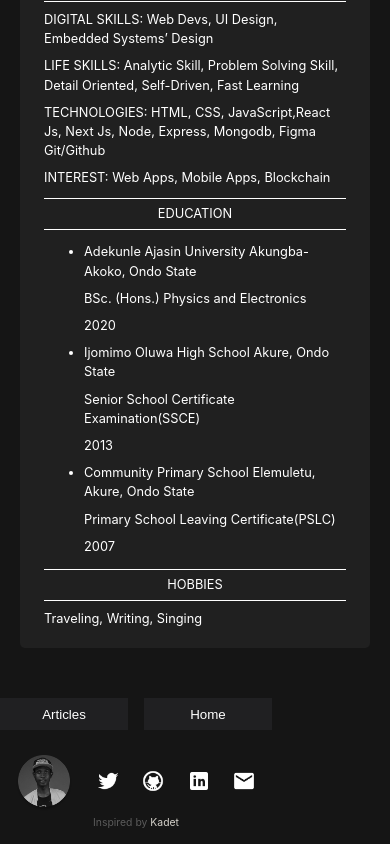
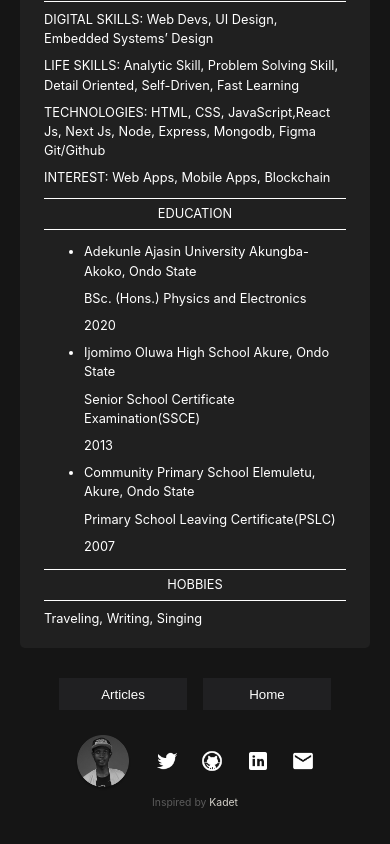
Before and after one commit to DTEQ46/Nport, a Next.js app: page /resume in a window 390 px wide. Shown: the part 468-1312 px from the top of the page. Built offline with nearby package versions, Linux system fonts and the light colour scheme.

Commit message:
adjust mobile

```diff
--- a/components/Footer.js
+++ b/components/Footer.js
@@ -39,7 +39,6 @@ function Footer({ btnRight, btnRightLink, btnLeft, btnLeftLink }) {
       </div>
       <div className={styles.inspired}>Inspired by <a target='_blank' href='https://kadet.dev' rel='noopener noreferrer'>Kadet</a></div>
     </div>
-
   )
 }
 
--- a/components/Layout.js
+++ b/components/Layout.js
@@ -47,7 +47,10 @@ function Layout({title, description, children, btnRight,btnRightLink, btnLeft, b
       <main className={styles.main}>
         {children}
       </main>
+      <div className={styles.footercont}>
       <Footer btnRight={btnRight} btnRightLink={btnRightLink} btnLeft={btnLeft} btnLeftLink={btnLeftLink}/>
+      </div>
+
         </div>
       :
       <div className={styles.desktoplayout}>
--- a/styles/Footer.module.css
+++ b/styles/Footer.module.css
@@ -5,7 +5,6 @@
     justify-content: center;
     align-items: center;
     margin-top: 30px;
-    /* margin-left: -2px; */
 }
 
 .btn{
@@ -68,3 +67,9 @@
 .inspired a:hover{
     text-decoration: underline;
 }
+
+@media(max-width:990px){
+    .container{
+        position: relative;
+    }
+}
--- a/styles/Home.module.css
+++ b/styles/Home.module.css
@@ -75,3 +75,9 @@ color: #FFFFFF;
     50%{color: #fff;}
     100%{color: #5b5b5b;}
 }
+
+@media(max-width:990px){
+    .deskcontainer{
+        display: none;
+    }
+}
--- a/styles/Layout.module.css
+++ b/styles/Layout.module.css
@@ -51,11 +51,6 @@
     padding-left: 2px;
  }
 
- .footer{
-    position: absolute;
-    left: -2px;
-    bottom:-10rem;
- }
 
 @keyframes color-change{
     0%{color: #5b5b5b;}
@@ -63,7 +58,10 @@
     100%{color: #5b5b5b;}
 }
 
-@media(min-width:769px){
+@media(max-width:990px){
+.desktoplayout{
+    display: none;
+}
 
 
 }
```
